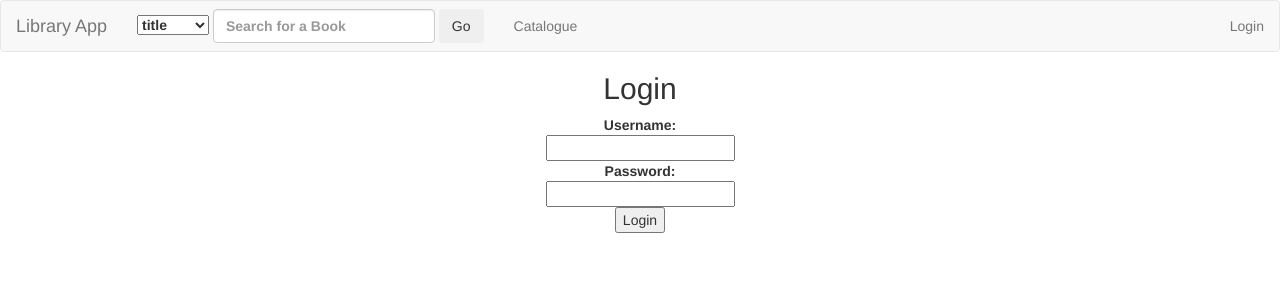
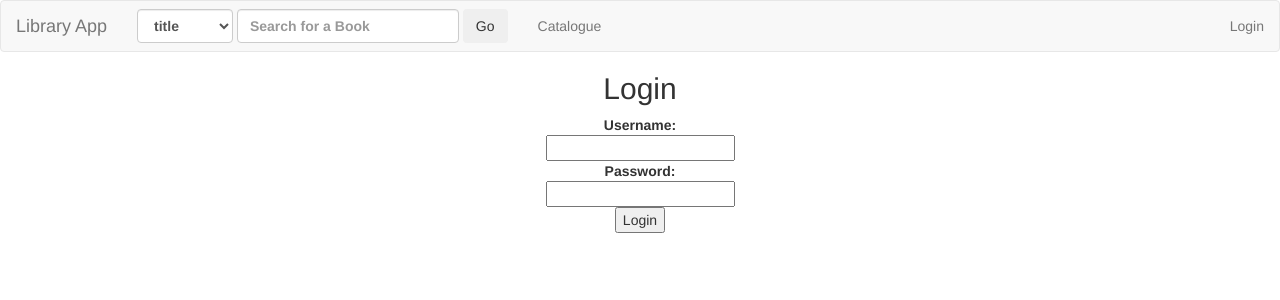
Before and after one commit to wywong/CS304, a Flask app: page /login in a window 1280 px wide. Shown: the top 300 px of the page. Run offline with Flask 2, Linux system fonts and the light colour scheme; some libraries are stand-ins or nearby versions.

Commit message:
changed dropdown for search style

```diff
--- a/templates/index.html
+++ b/templates/index.html
@@ -22,7 +22,7 @@
 			<form action="{{ url_for('catalogue_page.catalogue') }}" class="navbar-form navbar-left" role="search">
 				<div class="form-group">
 					<dt>
-						<select name="searchtype">
+						<select name="searchtype" class="form-control">
 						<option value="title" selected>title</option>
 						<option value="author">author</option>
 						<option value="subject">subject</option>
```
